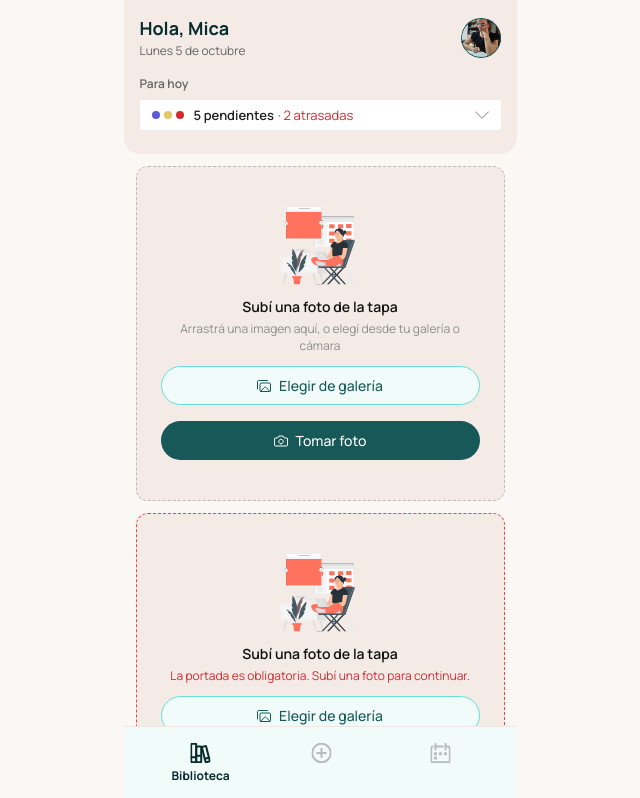
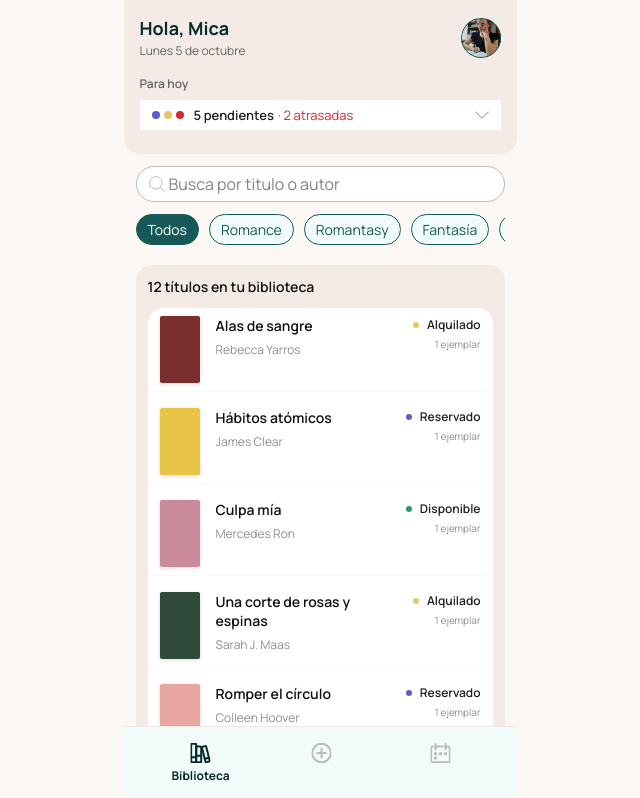
Before and after one commit to Federicovilla09/alquiler-de-libros, a React (Vite) app: page / in a window 1280 px wide. Shown: the top 798 px of the page, without its empty margins (320-960 px from the left). Built offline with nearby package versions, Linux system fonts and the light colour scheme.

Commit message:
Etapa 3: CoverUpload

```diff
--- a/src/App.jsx
+++ b/src/App.jsx
@@ -29,9 +29,6 @@ function App() {
     <main className="app">
       <HomeHeader alerts={alerts} />
       <div className="content">
-                {/* PRUEBA TEMPORAL: borrar después */}
-        <CoverUpload />
-        <CoverUpload error="La portada es obligatoria. Subí una foto para continuar." />
         <SearchBar />
         <GenreFilters />
         <section className="catalog">
```
